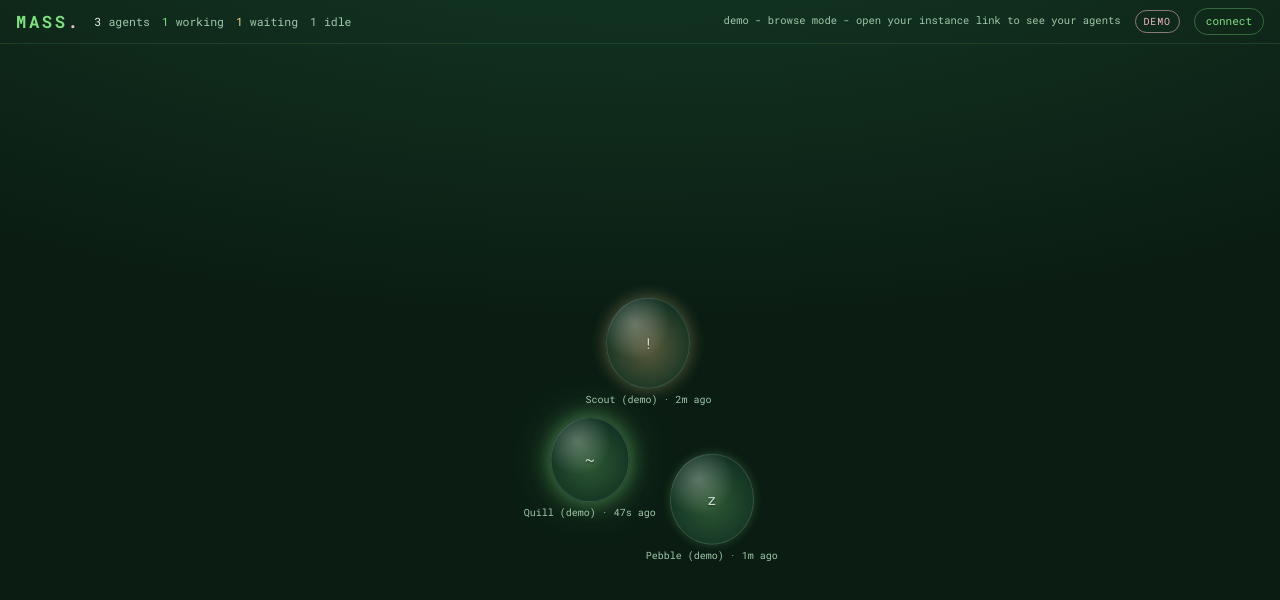
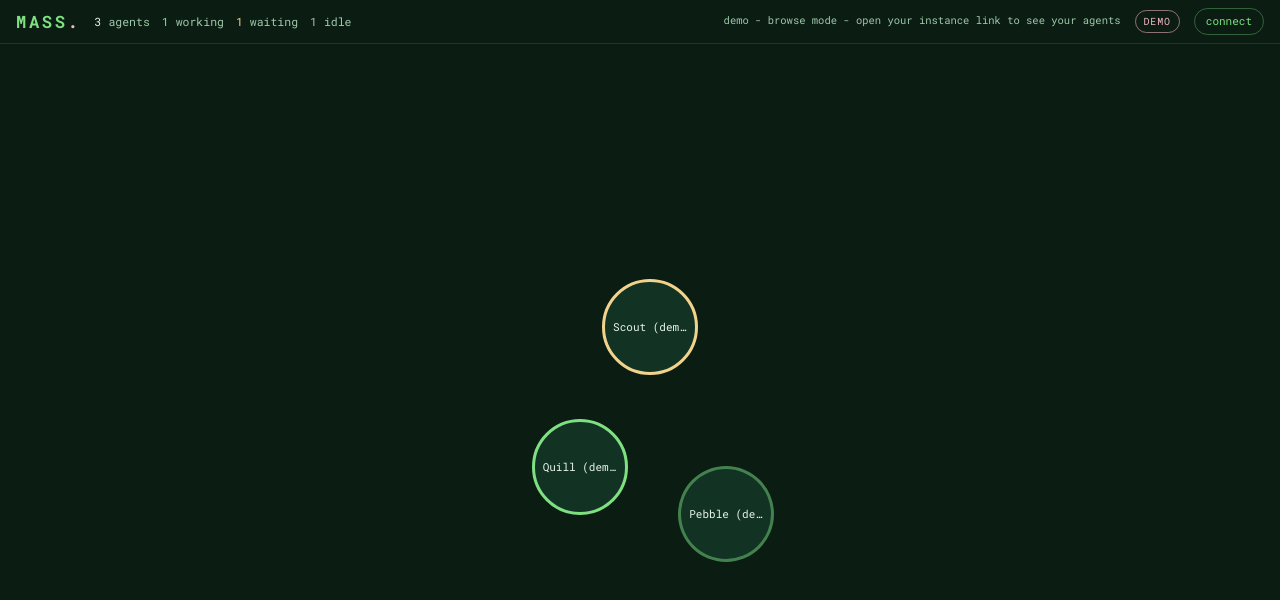
Before and after one commit to torothefrog/mass, a plain HTML site: page index.html in a window 1280 px wide. Drawn offline with Linux system fonts and the light colour scheme.

Commit message:
Flat circles: status borders, in-circle names, event bump animation

```diff
--- a/index.html
+++ b/index.html
@@ -33,9 +33,7 @@
   html, body { height: 100%; }
   body {
     font-family: 'Roboto Mono', ui-monospace, monospace;
-    background:
-      radial-gradient(ellipse 90% 60% at 50% -20%, rgba(46, 139, 87, 0.28), transparent),
-      var(--pond-deep);
+    background: var(--pond-deep);
     color: var(--text);
     line-height: 1.5;
     /* single screen, no scrolling - this is a dashboard, not a page */
@@ -83,40 +81,52 @@
     position: relative;
     min-height: 0;
   }
+  /* flat circles: the border carries the status, text stays inside */
   .egg {
     position: absolute; transform: translate(-50%, -50%);
     border-radius: 50%;
     display: flex; align-items: center; justify-content: center;
-    cursor: pointer; border: 1px solid rgba(232,245,233,0.14);
-    background:
-      radial-gradient(circle at 34% 28%, rgba(255,255,255,0.28), transparent 42%),
-      radial-gradient(circle at 50% 55%, rgba(126,224,129,0.30), rgba(18,51,36,0.9) 78%);
-    transition: box-shadow 0.3s ease, filter 0.3s ease;
+    cursor: pointer;
+    border: 3px solid rgba(126, 224, 129, 0.45);
+    background: var(--pond);
+    transition: left 0.6s ease, top 0.6s ease, width 0.6s ease, height 0.6s ease,
+                border-color 0.3s ease, opacity 0.3s ease;
     -webkit-tap-highlight-color: transparent;
     padding: 0; font: inherit; color: inherit;
   }
-  .egg .glyph { font-size: 15px; color: rgba(232,245,233,0.85); text-shadow: 0 1px 2px rgba(0,0,0,0.5); }
+  .egg .cell {
+    font-size: 11px; color: var(--text); text-align: center;
+    padding: 0 8px; overflow: hidden; max-width: 100%;
+    white-space: nowrap; text-overflow: ellipsis; pointer-events: none;
+  }
   .egg[data-state="working"] {
-    box-shadow: 0 0 18px rgba(126,224,129,0.45), 0 0 42px rgba(126,224,129,0.18);
-    animation: pulse 2.2s ease-in-out infinite;
+    border-color: var(--frog);
+    animation: borderPulse 2.2s ease-in-out infinite;
   }
-  .egg[data-state="idle"] { box-shadow: 0 0 10px rgba(126,224,129,0.22); }
-  .egg[data-state="waiting"] {
-    background:
-      radial-gradient(circle at 34% 28%, rgba(255,255,255,0.28), transparent 42%),
-      radial-gradient(circle at 50% 55%, rgba(242,211,139,0.34), rgba(18,51,36,0.9) 78%);
-    box-shadow: 0 0 16px rgba(242,211,139,0.35);
+  .egg[data-state="idle"]    { border-color: rgba(126, 224, 129, 0.45); }
+  .egg[data-state="waiting"] { border-color: var(--amber); }
+  .egg[data-state="offline"] { border-color: rgba(159, 200, 170, 0.3); opacity: 0.5; }
+  .egg.stale { border-style: dashed; opacity: 0.55; }
+  .egg:active { filter: brightness(1.25); }
+  @keyframes borderPulse {
+    0%, 100% { border-color: rgba(126, 224, 129, 1); }
+    50%      { border-color: rgba(126, 224, 129, 0.4); }
   }
-  .egg[data-state="offline"], .egg.stale { filter: grayscale(0.8) brightness(0.55); }
-  .egg:active { filter: brightness(1.25); }
-  @keyframes pulse {
-    0%, 100% { box-shadow: 0 0 14px rgba(126,224,129,0.35), 0 0 34px rgba(126,224,129,0.12); }
-    50% { box-shadow: 0 0 26px rgba(126,224,129,0.6), 0 0 60px rgba(126,224,129,0.25); }
+  /* an event (new status) grows the circle, then it settles back to base size */
+  @keyframes bump {
+    0%   { transform: translate(-50%, -50%) scale(1); }
+    18%  { transform: translate(-50%, -50%) scale(1.55); }
+    100% { transform: translate(-50%, -50%) scale(1); }
   }
-  .egg-label {
-    position: absolute; top: calc(100% + 4px); left: 50%; transform: translateX(-50%);
-    font-size: 10px; color: var(--muted); white-space: nowrap; pointer-events: none;
+  .egg.bump { animation: bump 2.8s cubic-bezier(0.2, 0.8, 0.25, 1); }
+  .egg[data-state="working"].bump {
+    animation: bump 2.8s cubic-bezier(0.2, 0.8, 0.25, 1), borderPulse 2.2s ease-in-out infinite;
   }
+  @keyframes pop {
+    from { transform: translate(-50%, -50%) scale(0); }
+    to   { transform: translate(-50%, -50%) scale(1); }
+  }
+  .egg.enter { animation: pop 0.5s ease-out; }
   #empty {
     position: absolute; inset: 0; display: none;
     align-items: center; justify-content: center; text-align: center;
@@ -266,12 +276,10 @@
     return (Date.now() - t) > STALE_MS;
   }
 
-  function glyphFor(a) {
-    var s = (a.state || '').toLowerCase();
-    if (s === 'working') return '~';
-    if (s === 'waiting') return '!';
-    if (s === 'idle') return 'z';
-    return '?';
+  function cellText(a, size) {
+    var name = String(a.name || a.id || '?');
+    if (size < 56) return name.charAt(0) || '?';
+    return name.length > 12 ? name.slice(0, 11) + '…' : name;
   }
 
   function normalize(data) {
@@ -297,13 +305,13 @@
     var W = spawn.clientWidth, H = spawn.clientHeight;
     var cx = W / 2, cy = H / 2;
     var n = Math.max(list.length, 1);
-    var spacing = Math.min(110, Math.max(58, (Math.min(W, H) * 1.05) / Math.sqrt(n + 1)));
+    var spacing = Math.min(132, Math.max(96, (Math.min(W, H) * 1.05) / Math.sqrt(n + 1)));
     var pts = list.map(function (a, i) {
       var idx = i + 1;
       var angle = idx * 2.399963; // golden angle
       var r = n === 1 ? 0 : spacing * Math.sqrt(idx) * 0.62;
       var rx = Math.min(r, W / 2 - 60);
-      var ry = Math.min(r * 0.82, H / 2 - 50);
+      var ry = Math.min(r * 0.82, H / 2 - 56);
       return {
         agent: a,
         x: cx + rx * Math.cos(angle),
@@ -318,44 +326,57 @@
         if (d < dMin) dMin = d;
       }
     }
-    if (!isFinite(dMin)) dMin = 120;
-    var base = Math.max(34, Math.min(84, dMin * 0.88 - 4));
-    pts.forEach(function (p, i) {
-      // slight size variation only when there is room for it
-      var vary = base > 56 ? (0.94 + ((i * 37) % 5) * 0.03) : 1;
-      p.size = Math.max(34, Math.min(84, base * vary));
-    });
+    if (!isFinite(dMin)) dMin = 200;
+    // target resting size is ~88-96px; only extreme crowds go smaller
+    var size = Math.max(44, Math.min(96, dMin * 0.9 - 6));
+    pts.forEach(function (p) { p.size = size; });
     return pts;
+  }
+
+  // eggs are keyed by agent id and updated in place, so position, size and
+  // status changes animate smoothly instead of rebuilding the cluster
+  var eggEls = {};
+
+  function bump(id) {
+    var egg = eggEls[id];
+    if (!egg) return;
+    egg.classList.remove('bump');
+    void egg.offsetWidth; // restart the animation on a fresh event
+    egg.classList.add('bump');
   }
 
   function render(data) {
     current = data;
     var list = normalize(data);
-    spawn.innerHTML = '';
     emptyEl.style.display = list.length ? 'none' : 'flex';
 
+    var seen = {};
     layout(list).forEach(function (p) {
       var a = p.agent;
-      var egg = document.createElement('button');
-      egg.type = 'button';
-      egg.className = 'egg' + (isStale(a) && a.state !== 'offline' ? ' stale' : '');
+      seen[a.id] = true;
+      var egg = eggEls[a.id];
+      if (!egg) {
+        egg = document.createElement('button');
+        egg.type = 'button';
+        egg.className = 'egg enter';
+        egg.setAttribute('role', 'listitem');
+        egg.addEventListener('click', function () { openDetail(egg._agent); });
+        egg.addEventListener('animationend', function () { egg.classList.remove('enter', 'bump'); });
+        spawn.appendChild(egg);
+        eggEls[a.id] = egg;
+      }
+      egg._agent = a;
       egg.setAttribute('data-state', a.state);
-      egg.setAttribute('role', 'listitem');
+      egg.classList.toggle('stale', isStale(a) && a.state !== 'offline');
       egg.style.left = p.x + 'px';
       egg.style.top = p.y + 'px';
       egg.style.width = p.size + 'px';
-      egg.style.height = (p.size * 1.08) + 'px';
-      var label = '';
-      if (list.length <= 20) {
-        label = (p.size < 50) ? esc(a.name || a.id)
-          : esc(a.name || a.id) + ' &middot; ' + esc(ageText(a.updated));
-      }
-      egg.innerHTML =
-        '<span class="glyph">' + esc(glyphFor(a)) + '</span>' +
-        (label ? '<span class="egg-label">' + label + '</span>' : '');
+      egg.style.height = p.size + 'px';
+      egg.innerHTML = '<span class="cell">' + esc(cellText(a, p.size)) + '</span>';
       egg.setAttribute('aria-label', (a.name || a.id) + ', ' + (a.state || 'unknown') + (a.task ? ', ' + a.task : ''));
-      egg.addEventListener('click', function () { openDetail(a); });
-      spawn.appendChild(egg);
+    });
+    Object.keys(eggEls).forEach(function (id) {
+      if (!seen[id]) { eggEls[id].remove(); delete eggEls[id]; }
     });
 
     var counts = { working: 0, idle: 0, waiting: 0, offline: 0 };
@@ -461,6 +482,7 @@
     modeEl.textContent = 'LOCKED';
     modeEl.classList.add('demo');
     current = null;
+    eggEls = {};
     spawn.innerHTML = '';
     countsEl.textContent = '';
     emptyEl.innerHTML = esc(why);
@@ -490,6 +512,7 @@
       verifiedMessages++;
       agents[agentId] = data.agent;
       render({ agents: agents });
+      bump(agentId);
       checkedEl.textContent = 'updated ' + new Date().toLocaleTimeString([], {hour: '2-digit', minute: '2-digit'});
     } catch (e) {
       if (verifiedMessages === 0) {
@@ -504,6 +527,7 @@
     seenMessages = 0; verifiedMessages = 0;
     instKeys = null;
     current = null;
+    eggEls = {};
     spawn.innerHTML = '';
     countsEl.textContent = '';
     emptyEl.style.display = 'none';
```
